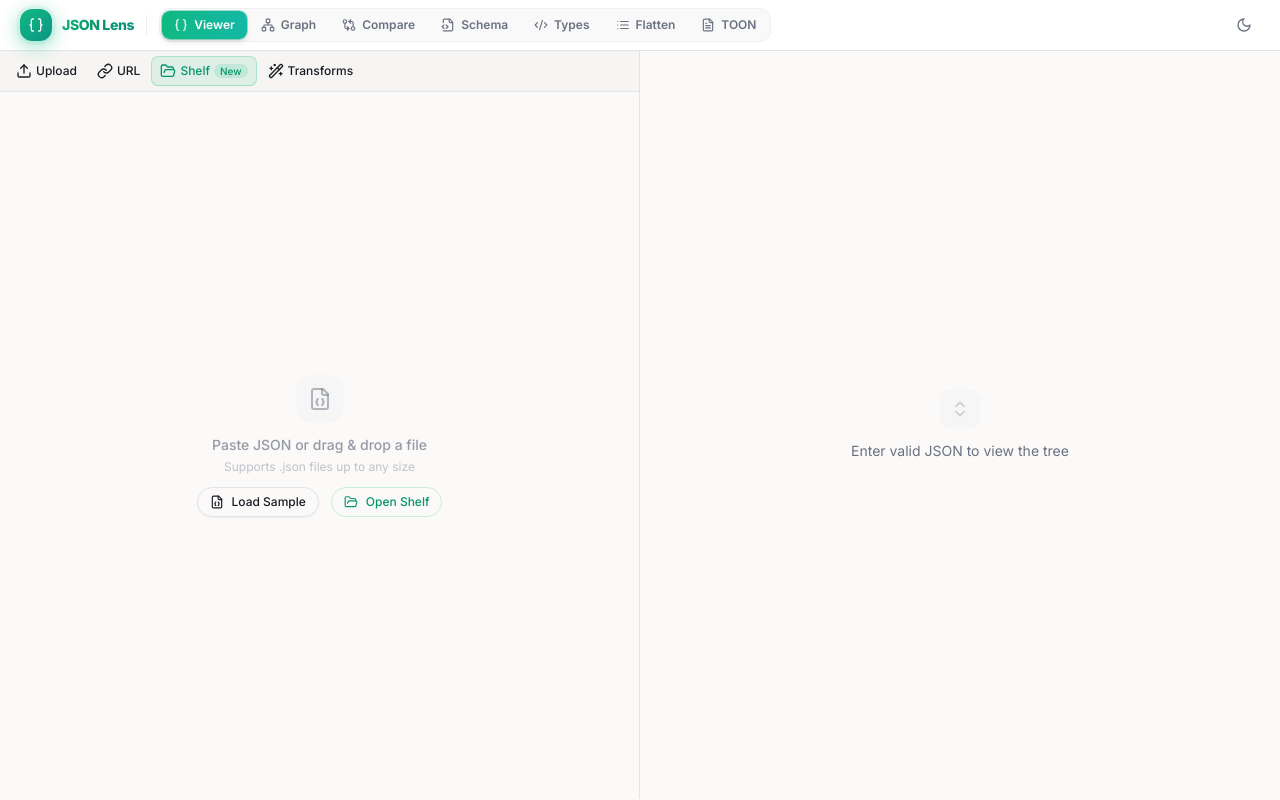
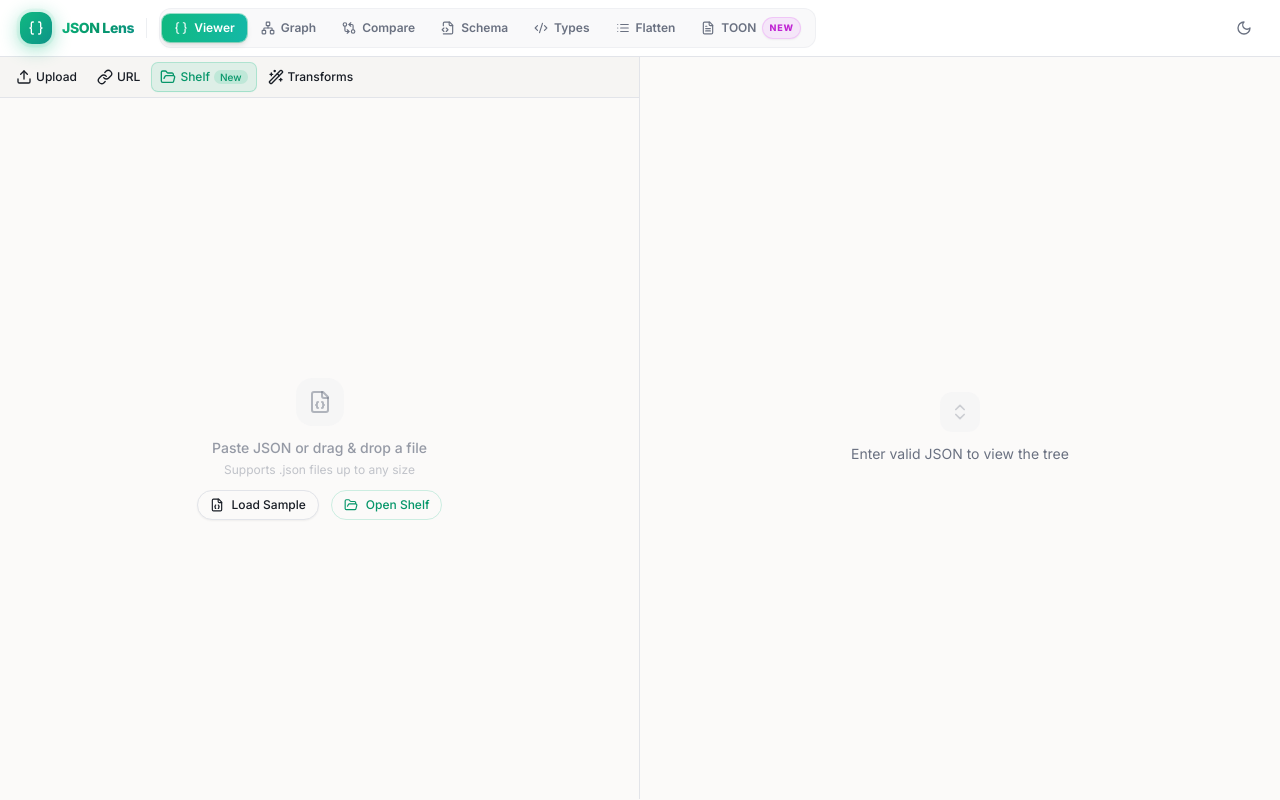
Before and after one commit to VAIBHAV-25/JSON-Lens, a React (Vite) app: page / in a window 1280 px wide. Built offline with nearby package versions, Linux system fonts and the light colour scheme; the HTML template or start-up script is replaced by a standard one.

Commit message:
feat: add optional badge support to tab navigation items

```diff
--- a/src/pages/Index.tsx
+++ b/src/pages/Index.tsx
@@ -32,6 +32,7 @@ interface TabDef {
   icon: typeof Braces;
   gradient: string;
   ring: string;
+  badge?: string;
 }
 
 const TABS: TabDef[] = [
@@ -83,6 +84,7 @@ const TABS: TabDef[] = [
     icon: FileText,
     gradient: "from-fuchsia-500 to-pink-500",
     ring: "ring-fuchsia-500/40",
+    badge: "New"
   },
 ];
 
@@ -174,7 +176,7 @@ export default function Index() {
 
         {/* Tabs */}
         <nav className="flex items-center gap-0.5 p-0.5 rounded-xl bg-muted/50 border border-border/40 flex-shrink-0">
-          {TABS.map(({ id, label, icon: Icon, gradient, ring }) => (
+          {TABS.map(({ id, label, icon: Icon, gradient, ring, badge }) => (
             <button
               key={id}
               onClick={() => setActiveTab(id)}
@@ -185,7 +187,18 @@ export default function Index() {
               }`}
             >
               <Icon className="w-3.5 h-3.5 flex-shrink-0" />
-              <span className="hidden sm:inline">{label}</span>
+              <div className="hidden sm:flex items-center gap-1.5">
+                <span>{label}</span>
+                {badge && (
+                  <span className={`text-[9px] font-black px-1.5 py-0.5 rounded-full uppercase tracking-widest ${
+                    activeTab === id
+                      ? "bg-white/20 text-white"
+                      : "bg-fuchsia-500/10 text-fuchsia-600 dark:text-fuchsia-400 border border-fuchsia-500/20 shadow-sm"
+                  }`}>
+                    {badge}
+                  </span>
+                )}
+              </div>
             </button>
           ))}
         </nav>
```
Also changed, not shown: 1 other file (tests, documents, lock files or other folders).
